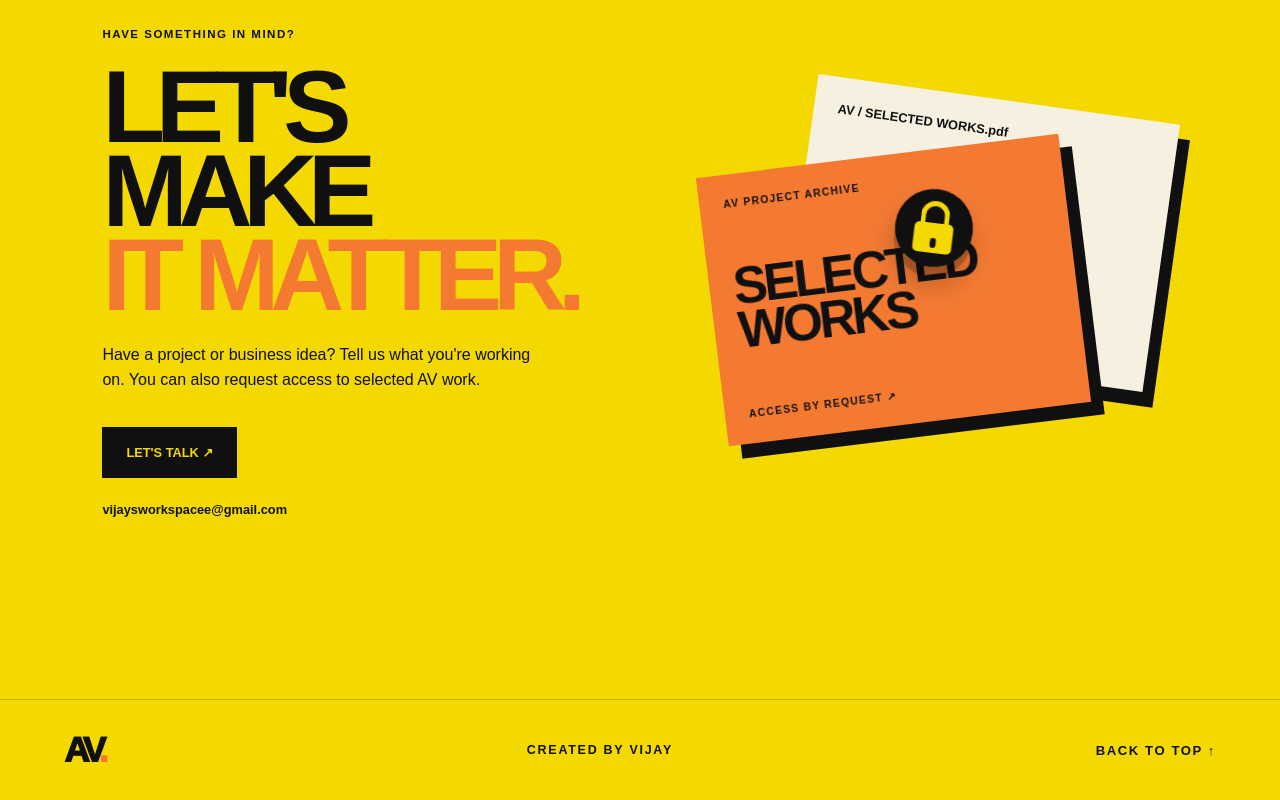
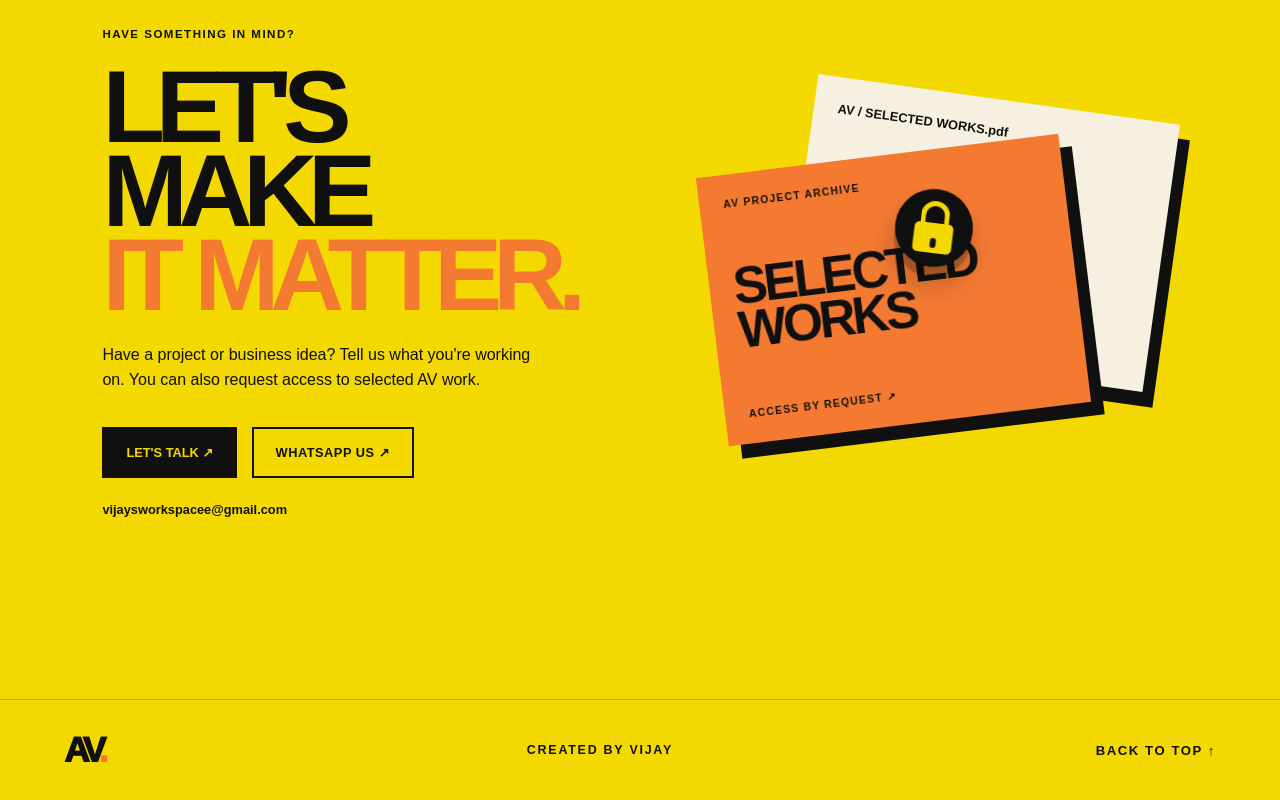
Before and after one commit to smartvhub/aspire-and-victory, a plain HTML site: page index.html in a window 1280 px wide. Shown: the part 3390-4190 px from the top of the page. Drawn offline with Linux system fonts and the light colour scheme.

Commit message:
Add WhatsApp contact button to index.html

```diff
--- a/index.html
+++ b/index.html
@@ -124,6 +124,7 @@
           <h2>LET'S MAKE<br><em>IT MATTER.</em></h2>
           <p>Have a project or business idea? Tell us what you're working on. You can also request access to selected AV work.</p>
           <a class="contact-button" href="contact.html">LET'S TALK ↗</a>
+         <a class="wa-button" href="https://wa.me/919959928799?text=Hi%20AV%2C%20I%27d%20like%20to%20talk%20about%20a%20project" target="_blank" rel="noopener">WHATSAPP US ↗</a>
           <p class="email">vijaysworkspacee@gmail.com</p>
         </div>
         <div class="home-archive" aria-label="Preview of the locked AV project archive">
```
